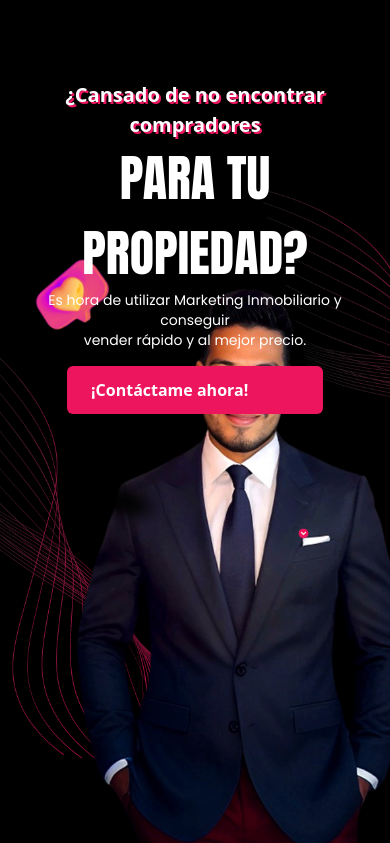
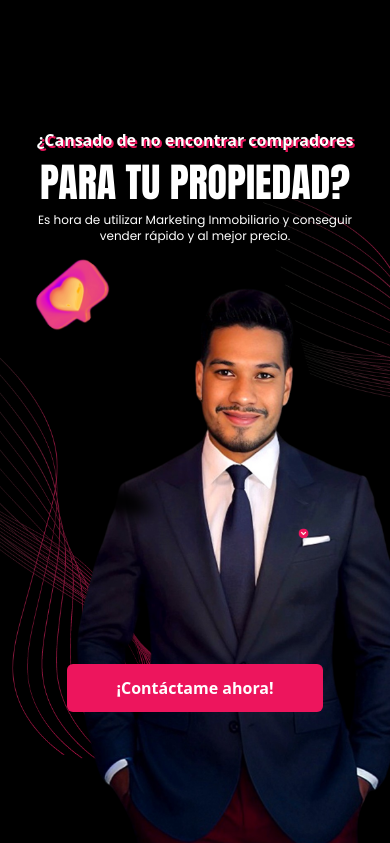
Before and after one commit to Cleberich/vendetupropiedad, a Next.js app: page / in a window 390 px wide. Shown: the top 843 px of the page. Built offline with nearby package versions, Linux system fonts and the light colour scheme.

Commit message:
primer commit

```diff
--- a/pages/index.js
+++ b/pages/index.js
@@ -18,18 +18,18 @@ export default function Home() {
   return (
     <>
       <div className="md:bg-[url('/img/desktop.png')] bg-[url('/img/mobile.png')] bg-cover bg-no-repeat h-screen w-full ">
-        <div className="mx-12 md:mx-44 pt-20 md:pt-48">
-          <h1 className="text-white md:text-left text-center text-[20px] md:text-[38.3px] font-bold text-outline">
+        <div className="mx-2 md:mx-44 pt-32 md:pt-48">
+          <h1 className="text-white md:text-left text-center text-[16px] md:text-[38.3px] font-bold text-outline">
             ¿Cansado de no encontrar compradores
           </h1>
           <h2
-            className={`text-white text-[50px] md:text-[86.3px] md:-mt-6  md:text-left text-center ${anton.className}`}
+            className={`text-white text-[40px] md:text-[86.3px] md:-mt-6  md:text-left text-center ${anton.className}`}
           >
             {" "}
             PARA TU PROPIEDAD?
           </h2>
           <h3
-            className={`text-white ${poppins.className} md:-mt-4 text-sm md:text-2xl md:text-left text-center`}
+            className={`text-white ${poppins.className} md:-mt-4 text-xs md:text-2xl md:text-left text-center`}
           >
             Es hora de utilizar Marketing Inmobiliario y conseguir <br></br>
             vender rápido y al mejor precio.
@@ -37,7 +37,7 @@ export default function Home() {
           <div className="flex md:justify-start justify-center">
             <a
               href="https://wa.link/kmoseo"
-              className="bg-[#ED155D] text-white font-bold py-3 px-6 rounded-md mt-4 md:w-auto w-64"
+              className="bg-[#ED155D] text-white font-bold py-3 text-center px-6 rounded-md mt-[420px] md:mt-4 md:w-auto w-64"
             >
               ¡Contáctame ahora!
             </a>
@@ -49,7 +49,7 @@ export default function Home() {
         <img src="/img/mobile2.png" className="w-full flex md:hidden" />
       </div>
       <div className="bg-[url('/img/mobile3.png')] md:bg-[url('/img/banner3.png')] bg-cover bg-no-repeat bg-center h-auto pb-24 w-full ">
-        <div className="flex justify-center gap-5 flex-wrap px-24 lg:px-52 xl:px-64 2xl:pt-96 xl:pt-96 lg:pt-52 pt-32 ">
+        <div className="flex justify-center gap-5 flex-wrap px-24 px-2 lg:px-52 xl:px-64 2xl:pt-96 xl:pt-96 lg:pt-52 pt-32 ">
           <button className="bg-[#ED155D] text-white font-bold py-3 px-6 rounded-md mt-4 md:w-auto w-64">
             Analisis de mercado
           </button>
```
